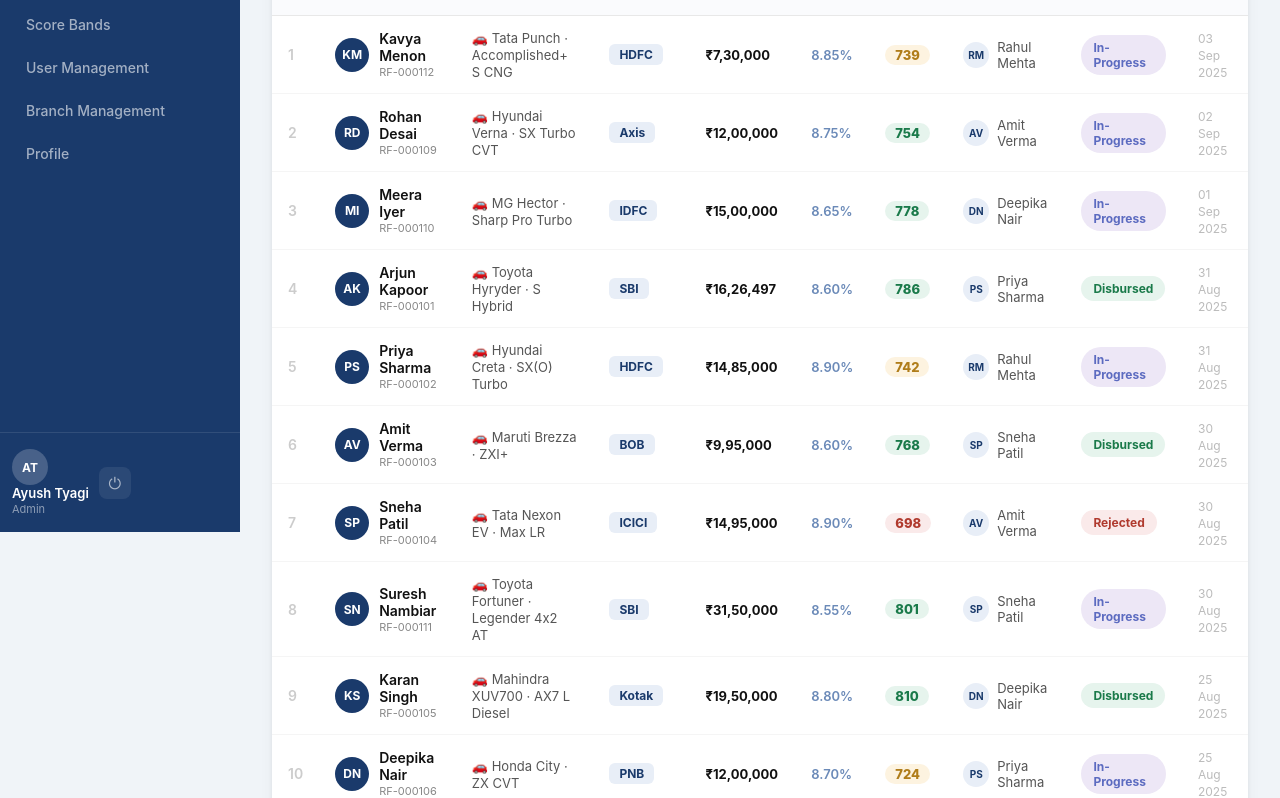
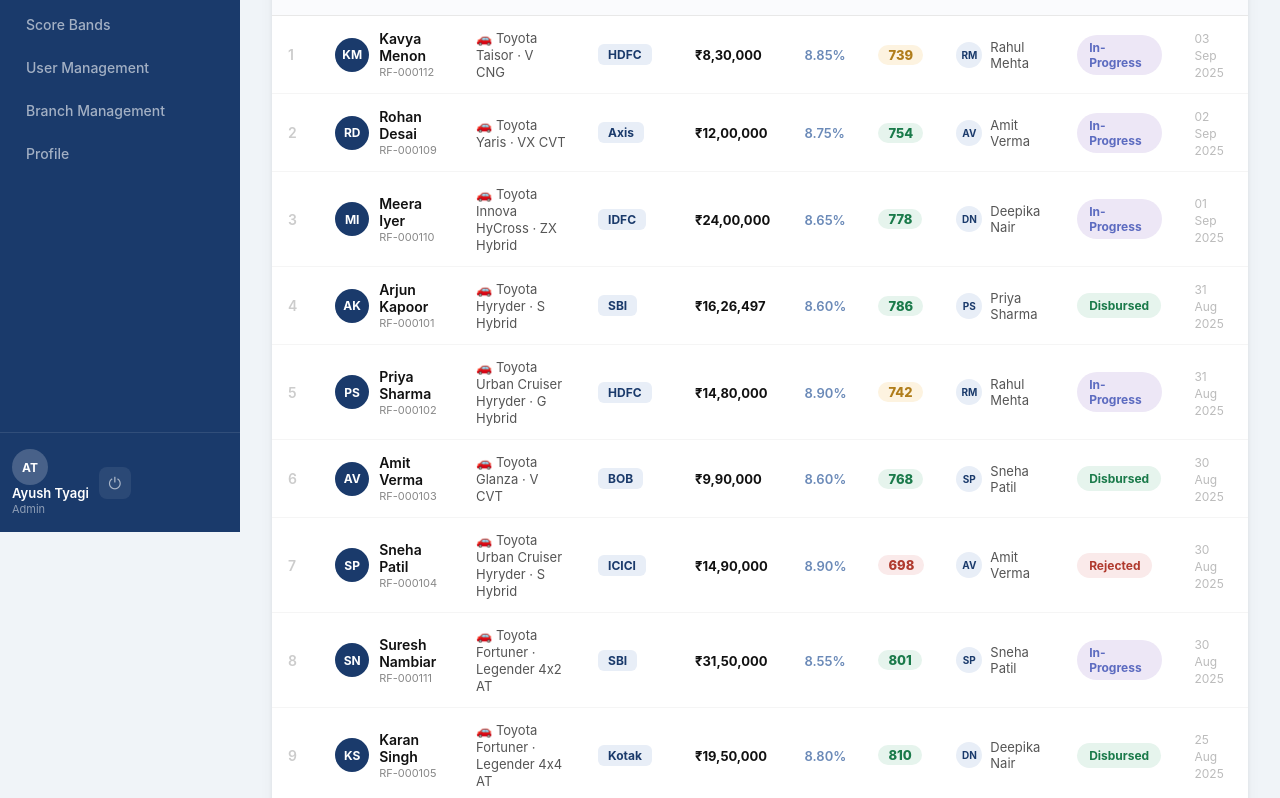
Before and after one commit to shoryataneja/finance-mockup, a React (Vite) app: page /enquiries in a window 1280 px wide. Shown: the part 268-1066 px from the top of the page. Built offline with nearby package versions, Linux system fonts and the light colour scheme.

Commit message:
feat : fixed mock data

```diff
--- a/src/data/enquiries.js
+++ b/src/data/enquiries.js
@@ -40,10 +40,10 @@
     profile: 'Salaried', employer: 'Wipro Technologies', yearsInJob: '4',
     income: 72000, existingEmi: 8000, foir: '11.1%', cibil: 742,
     additionalIncome: 'No',
-    car: 'Hyundai Creta', variant: 'SX(O) Turbo', vehiclePrice: 1985000,
-    dealer: 'Advaith Hyundai, Whitefield', downPayment: 500000,
-    loanAmount: 1485000, tenure: 60, bank: 'HDFC', roi: '8.90%',
-    emi: 30780, status: 'In-Progress', executive: 'Rahul Mehta',
+    car: 'Toyota Urban Cruiser Hyryder', variant: 'G Hybrid', vehiclePrice: 1980000,
+    dealer: 'Nandi Toyota, Whitefield', downPayment: 500000,
+    loanAmount: 1480000, tenure: 60, bank: 'HDFC', roi: '8.90%',
+    emi: 30680, status: 'In-Progress', executive: 'Rahul Mehta',
     date: '31 Aug 2025', dateRaw: '2025-08-31',
     leadStage: 2, bankStage: 'Sent to Bank',
     documents: [
@@ -63,10 +63,10 @@
     profile: 'Business', employer: 'Self - Verma Traders', yearsInJob: '10',
     income: 120000, existingEmi: 25000, foir: '20.8%', cibil: 768,
     additionalIncome: 'Yes',
-    car: 'Maruti Brezza', variant: 'ZXI+', vehiclePrice: 1345000,
-    dealer: 'Mandovi Motors, Jayanagar', downPayment: 350000,
-    loanAmount: 995000, tenure: 48, bank: 'BOB', roi: '8.60%',
-    emi: 24650, status: 'Disbursed', executive: 'Sneha Patil',
+    car: 'Toyota Glanza', variant: 'V CVT', vehiclePrice: 1340000,
+    dealer: 'Nandi Toyota, Jayanagar', downPayment: 350000,
+    loanAmount: 990000, tenure: 48, bank: 'BOB', roi: '8.60%',
+    emi: 24520, status: 'Disbursed', executive: 'Sneha Patil',
     date: '30 Aug 2025', dateRaw: '2025-08-30',
     leadStage: 8,
     documents: [
@@ -94,10 +94,10 @@
     profile: 'Salaried', employer: 'Accenture India', yearsInJob: '5',
     income: 95000, existingEmi: 18000, foir: '18.9%', cibil: 698,
     additionalIncome: 'No',
-    car: 'Tata Nexon EV', variant: 'Max LR', vehiclePrice: 1895000,
-    dealer: 'Tata Motors, MG Road', downPayment: 400000,
-    loanAmount: 1495000, tenure: 60, bank: 'ICICI', roi: '8.90%',
-    emi: 30980, status: 'Rejected', executive: 'Amit Verma',
+    car: 'Toyota Urban Cruiser Hyryder', variant: 'S Hybrid', vehiclePrice: 1890000,
+    dealer: 'Nandi Toyota, MG Road', downPayment: 400000,
+    loanAmount: 1490000, tenure: 60, bank: 'ICICI', roi: '8.90%',
+    emi: 30880, status: 'Rejected', executive: 'Amit Verma',
     date: '30 Aug 2025', dateRaw: '2025-08-30',
     leadStage: 5,
     documents: [
@@ -120,8 +120,8 @@
     profile: 'Salaried', employer: 'HCL Technologies', yearsInJob: '12',
     income: 150000, existingEmi: 30000, foir: '20.0%', cibil: 810,
     additionalIncome: 'Yes',
-    car: 'Mahindra XUV700', variant: 'AX7 L Diesel', vehiclePrice: 2650000,
-    dealer: 'Mahindra First Choice, Hebbal', downPayment: 700000,
+    car: 'Toyota Fortuner', variant: 'Legender 4x4 AT', vehiclePrice: 2650000,
+    dealer: 'Nandi Toyota, Hebbal', downPayment: 700000,
     loanAmount: 1950000, tenure: 60, bank: 'Kotak', roi: '8.80%',
     emi: 40250, status: 'Disbursed', executive: 'Deepika Nair',
     date: '25 Aug 2025', dateRaw: '2025-08-25',
@@ -151,10 +151,10 @@
     profile: 'Salaried', employer: 'Cognizant', yearsInJob: '3',
     income: 68000, existingEmi: 5000, foir: '7.4%', cibil: 724,
     additionalIncome: 'No',
-    car: 'Honda City', variant: 'ZX CVT', vehiclePrice: 1620000,
-    dealer: 'Sundaram Honda, Rajajinagar', downPayment: 420000,
-    loanAmount: 1200000, tenure: 60, bank: 'PNB', roi: '8.70%',
-    emi: 24800, status: 'In-Progress', executive: 'Priya Sharma',
+    car: 'Toyota Camry', variant: 'Hybrid', vehiclePrice: 2620000,
+    dealer: 'Nandi Toyota, Rajajinagar', downPayment: 420000,
+    loanAmount: 2200000, tenure: 60, bank: 'PNB', roi: '8.70%',
+    emi: 45500, status: 'In-Progress', executive: 'Priya Sharma',
     date: '25 Aug 2025', dateRaw: '2025-08-25',
     leadStage: 3, bankStage: 'Under Bank Consideration',
     documents: [
@@ -176,10 +176,10 @@
     profile: 'Business', employer: 'Self - Joshi Enterprises', yearsInJob: '14',
     income: 200000, existingEmi: 45000, foir: '22.5%', cibil: 795,
     additionalIncome: 'Yes',
-    car: 'Kia Seltos', variant: 'HTX Plus Turbo', vehiclePrice: 1780000,
-    dealer: 'Kia Motors, Bannerghatta Rd', downPayment: 480000,
-    loanAmount: 1300000, tenure: 48, bank: 'Yes Bank', roi: '8.75%',
-    emi: 32400, status: 'Disbursed', executive: 'Rahul Mehta',
+    car: 'Toyota Innova Crysta', variant: 'GX MT Diesel', vehiclePrice: 1980000,
+    dealer: 'Nandi Toyota, Bannerghatta Rd', downPayment: 480000,
+    loanAmount: 1500000, tenure: 48, bank: 'Yes Bank', roi: '8.75%',
+    emi: 37400, status: 'Disbursed', executive: 'Rahul Mehta',
     date: '24 Aug 2025', dateRaw: '2025-08-24',
     leadStage: 7,
     documents: [
@@ -206,8 +206,8 @@
     profile: 'Salaried', employer: 'Amazon India', yearsInJob: '2',
     income: 88000, existingEmi: 15000, foir: '17.0%', cibil: 658,
     additionalIncome: 'No',
-    car: 'Skoda Kushaq', variant: 'Style 1.5 TSI', vehiclePrice: 1920000,
-    dealer: 'Skoda Bangalore, Outer Ring Rd', downPayment: 500000,
+    car: 'Toyota Hyryder', variant: 'V Hybrid', vehiclePrice: 1920000,
+    dealer: 'Nandi Toyota, Outer Ring Rd', downPayment: 500000,
     loanAmount: 1420000, tenure: 60, bank: 'Federal', roi: '9.10%',
     emi: 29600, status: 'Rejected', executive: 'Sneha Patil',
     date: '24 Aug 2025', dateRaw: '2025-08-24',
@@ -232,8 +232,8 @@
     profile: 'Salaried', employer: 'TCS', yearsInJob: '8',
     income: 92000, existingEmi: 14000, foir: '15.2%', cibil: 754,
     additionalIncome: 'No',
-    car: 'Hyundai Verna', variant: 'SX Turbo CVT', vehiclePrice: 1560000,
-    dealer: 'Trident Hyundai, Yelahanka', downPayment: 360000,
+    car: 'Toyota Yaris', variant: 'VX CVT', vehiclePrice: 1560000,
+    dealer: 'Nandi Toyota, Yelahanka', downPayment: 360000,
     loanAmount: 1200000, tenure: 60, bank: 'Axis', roi: '8.75%',
     emi: 24900, status: 'In-Progress', executive: 'Amit Verma',
     date: '02 Sep 2025', dateRaw: '2025-09-02',
@@ -257,10 +257,10 @@
     profile: 'Salaried', employer: 'Flipkart', yearsInJob: '5',
     income: 105000, existingEmi: 10000, foir: '9.5%', cibil: 778,
     additionalIncome: 'No',
-    car: 'MG Hector', variant: 'Sharp Pro Turbo', vehiclePrice: 2050000,
-    dealer: 'MG Motors, Bannerghatta Rd', downPayment: 550000,
-    loanAmount: 1500000, tenure: 60, bank: 'IDFC', roi: '8.65%',
-    emi: 30850, status: 'In-Progress', executive: 'Deepika Nair',
+    car: 'Toyota Innova HyCross', variant: 'ZX Hybrid', vehiclePrice: 2950000,
+    dealer: 'Nandi Toyota, Bannerghatta Rd', downPayment: 550000,
+    loanAmount: 2400000, tenure: 60, bank: 'IDFC', roi: '8.65%',
+    emi: 49400, status: 'In-Progress', executive: 'Deepika Nair',
     date: '01 Sep 2025', dateRaw: '2025-09-01',
     leadStage: 5, bankStage: 'Approved',
     documents: [
@@ -313,10 +313,10 @@
     profile: 'Salaried', employer: 'Swiggy', yearsInJob: '3',
     income: 78000, existingEmi: 6000, foir: '7.7%', cibil: 739,
     additionalIncome: 'No',
-    car: 'Tata Punch', variant: 'Accomplished+ S CNG', vehiclePrice: 980000,
-    dealer: 'Tata Motors, Electronic City', downPayment: 250000,
-    loanAmount: 730000, tenure: 48, bank: 'HDFC', roi: '8.85%',
-    emi: 18100, status: 'In-Progress', executive: 'Rahul Mehta',
+    car: 'Toyota Taisor', variant: 'V CNG', vehiclePrice: 1080000,
+    dealer: 'Nandi Toyota, Electronic City', downPayment: 250000,
+    loanAmount: 830000, tenure: 48, bank: 'HDFC', roi: '8.85%',
+    emi: 20600, status: 'In-Progress', executive: 'Rahul Mehta',
     date: '03 Sep 2025', dateRaw: '2025-09-03',
     leadStage: 7, bankStage: 'Disbursement',
     documents: [
```
